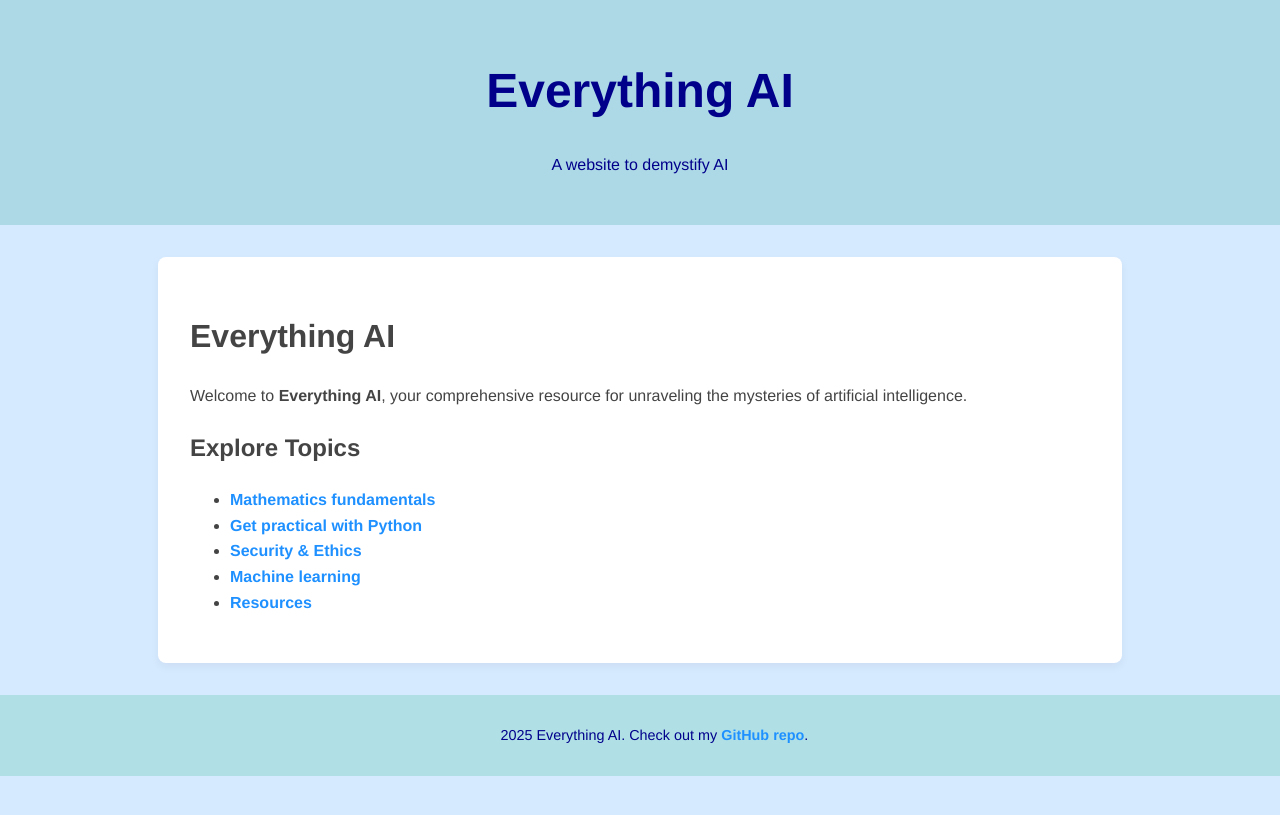
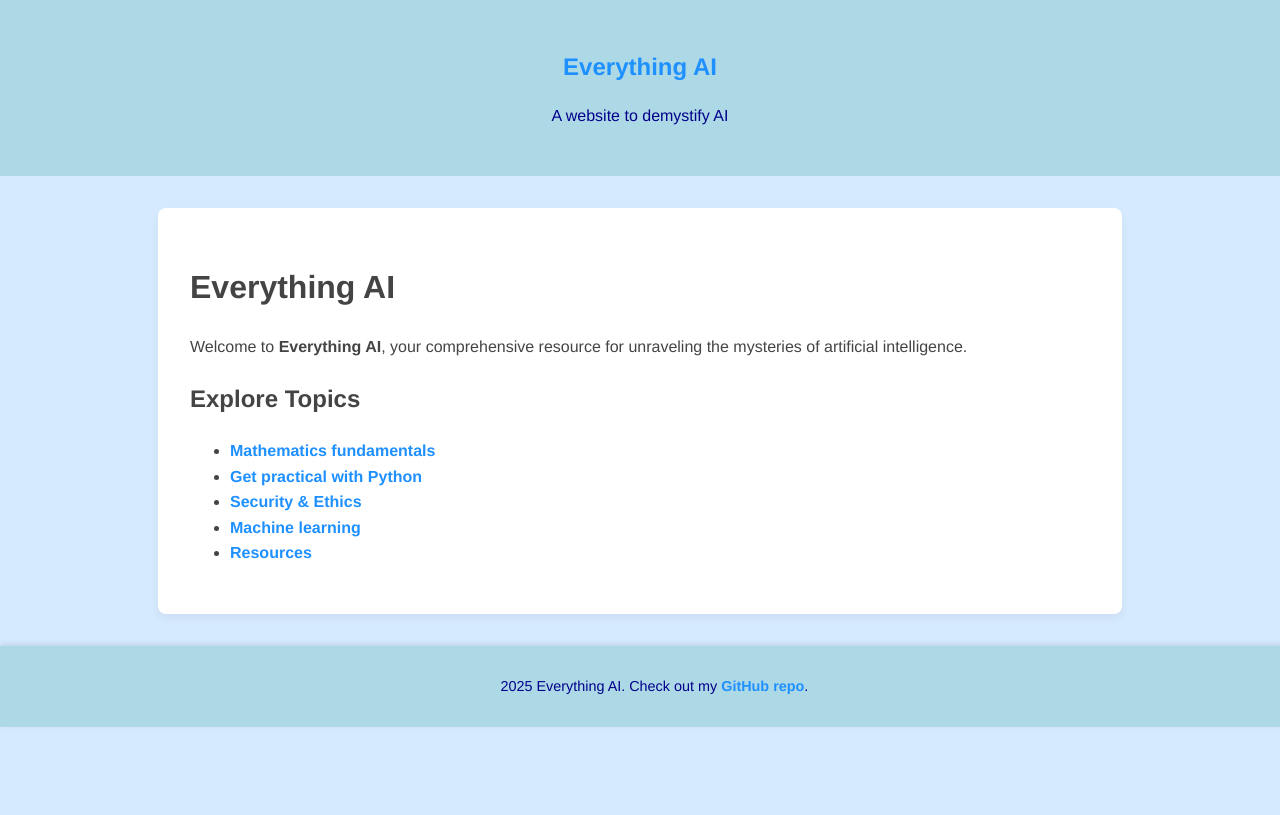
Before and after one commit to ai-paradox/ai-paradox.github.io, a Jekyll site: the page built from index.md, in a window 1280 px wide. Shown: the top 815 px of the page. Built offline with Jekyll 4.4.1, drawn with Linux system fonts in a browser that asks for light colours.

Commit message:
Update styles.css

```diff
--- a/assets/css/styles.css
+++ b/assets/css/styles.css
@@ -7,14 +7,26 @@
     color: #444;
 }
 
-header, footer {
+header {
     text-align: center;
     padding: 2em 1em;
     background-color: #add8e6;
     color: #00008b;
 }
 
-header h1 a {
+footer {
+    background-color: #add8e6;
+    color: #00008b;
+    padding: 1em;
+    text-align: center;
+    position: sticky;
+    bottom: 0;
+    width: 100%;
+    box-shadow: 0 -2px 5px rgba(0, 0, 0, 0.1);
+    font-size: 0.9em;
+}
+
+header h1 {
     color: #00008b;
     text-decoration: none;
     font-size: 1.5em;
@@ -27,11 +39,6 @@
     background-color: #ffffff;
     box-shadow: 0 4px 8px rgba(0, 0, 0, 0.05);
     border-radius: 8px;
-}
-
-footer {
-    font-size: 0.9em;
-    padding: 1em;
 }
 
 a {
@@ -142,24 +149,3 @@
     font-size: 1.25em;
     color: #444;
 }
-
-.content-wrapper {
-    min-height: 100vh; /* Ensures the wrapper takes at least the full height of the viewport */
-    display: flex;
-    flex-direction: column;
-}
-
-main {
-    flex: 1; /* Allows the main content to take up remaining space */
-    padding: 2em;
-}
-
-footer {
-    background-color: #b0e0e6; /* Light blue background for footer */
-    color: #00008b; /* Deep blue text color */
-    text-align: center;
-    padding: 1em;
-    position: relative;
-    bottom: 0;
-    width: 100%;
-}
```
